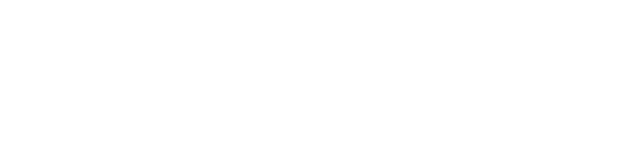
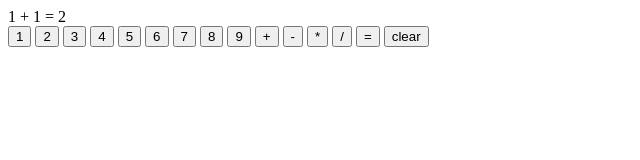
Before and after one commit to david-tseluiko/calculator-js, a plain HTML site: page index.html in a window 1280 px wide. Shown: the whole page, without its empty margins (0-640 px from the left). Drawn offline with Linux system fonts and the light colour scheme.

Commit message:
Create initial UI structure

```diff
--- a/index.html
+++ b/index.html
@@ -7,7 +7,24 @@
     <title>Calculator</title>
 </head>
 <body>
-
+    <div class="screen">1 + 1 = 2</div>
+    <div class="buttons">
+        <button>1</button>
+        <button>2</button>
+        <button>3</button>
+        <button>4</button>
+        <button>5</button>
+        <button>6</button>
+        <button>7</button>
+        <button>8</button>
+        <button>9</button>
+        <button>+</button>
+        <button>-</button>
+        <button>*</button>
+        <button>/</button>
+        <button>=</button>
+        <button>clear</button>
+    </div>
     <script src="./js/script.js"></script>
 </body>
 </html>
```
